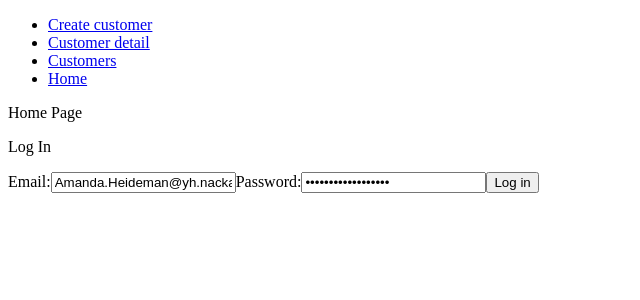
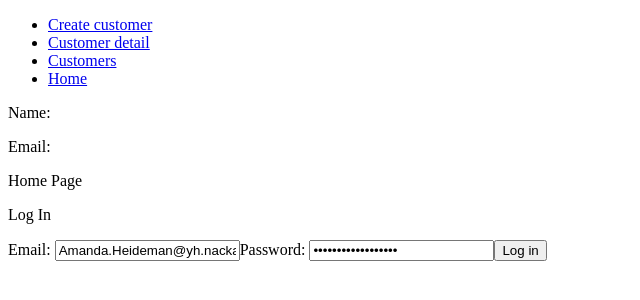
Before and after one commit to AmandaHeideman/customer-register, a React (Create React App) app: page / in a window 1280 px wide. Shown: the top 300 px of the page, without its empty margins (0-640 px from the left). Built offline with nearby package versions, Linux system fonts and the light colour scheme; no server answers.

Commit message:
render out user data

```diff
--- a/src/App.js
+++ b/src/App.js
@@ -1,6 +1,7 @@
 import React from 'react';
 import {Route, Switch} from 'react-router-dom';
 import Navigation from './components/Navigation';
+import UserData from './components/UserData';
 import CustomerCreatePage from './pages/CustomerCreatePage';
 import CustomerDetailPage from './pages/CustomerDetailPage';
 import CustomersListPage from './pages/CustomersListPage';
@@ -10,6 +11,8 @@ function App() {
   return (
     <div>
       <Navigation />
+
+      <UserData />
 
       <Switch>
 
--- a/src/components/LogIn.jsx
+++ b/src/components/LogIn.jsx
@@ -39,12 +39,10 @@ export default function LogIn() {
     <div>
       <p>Log In</p>
       <form onSubmit={handleOnSubmit}>
-        <label>Email:
-          <input type="text" onChange={handleOnChange} value={formInput.email} />
-        </label>
-        <label>Password:
-          <input type="password" onChange={handleOnChange} value= {formInput.password} />
-        </label>
+        <label>Email: </label>
+        <input type="text" onChange={handleOnChange} value={formInput.email} />
+        <label>Password: </label>
+        <input type="password" onChange={handleOnChange} value= {formInput.password} />
         <button type="submit">Log in</button>
       </form>
     </div>
--- /dev/null
+++ b/src/components/UserData.jsx
@@ -0,0 +1,27 @@
+import React, {useState, useEffect} from 'react'
+
+export default function UserData() {
+  const [me, setMe] = useState({});
+  useEffect( () => {
+    getMe();
+  }, [])
+
+  function getMe() {
+    const url = "https://frebi.willandskill.eu/api/v1/me/"
+    const token = localStorage.getItem("WEBB20")
+    fetch(url, {
+      headers: {
+        "Content-Type": "application/json",
+        "Authorization": `Bearer ${token}`
+      }
+    })
+    .then(res => res.json())
+    .then(data => setMe(data))
+  }
+  return (
+    <div>
+      <p>Name: {me.firstName} {me.lastName}</p>
+      <p>Email: {me.email}</p>
+    </div>
+  )
+}
```
Also changed, not shown: 1 other file (tests, documents, lock files or other folders).
